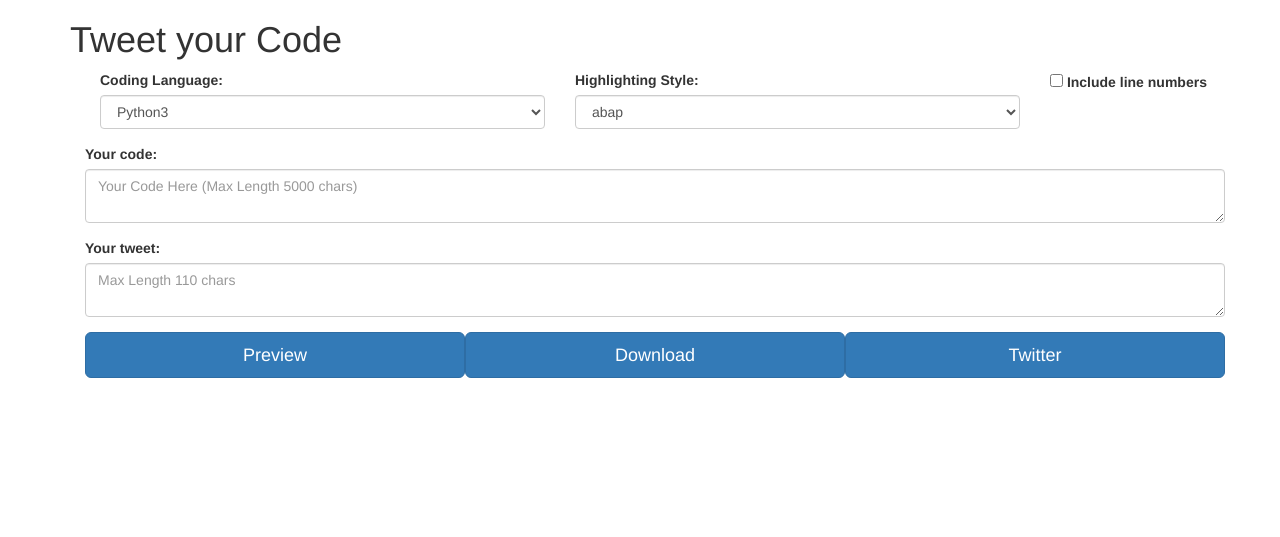
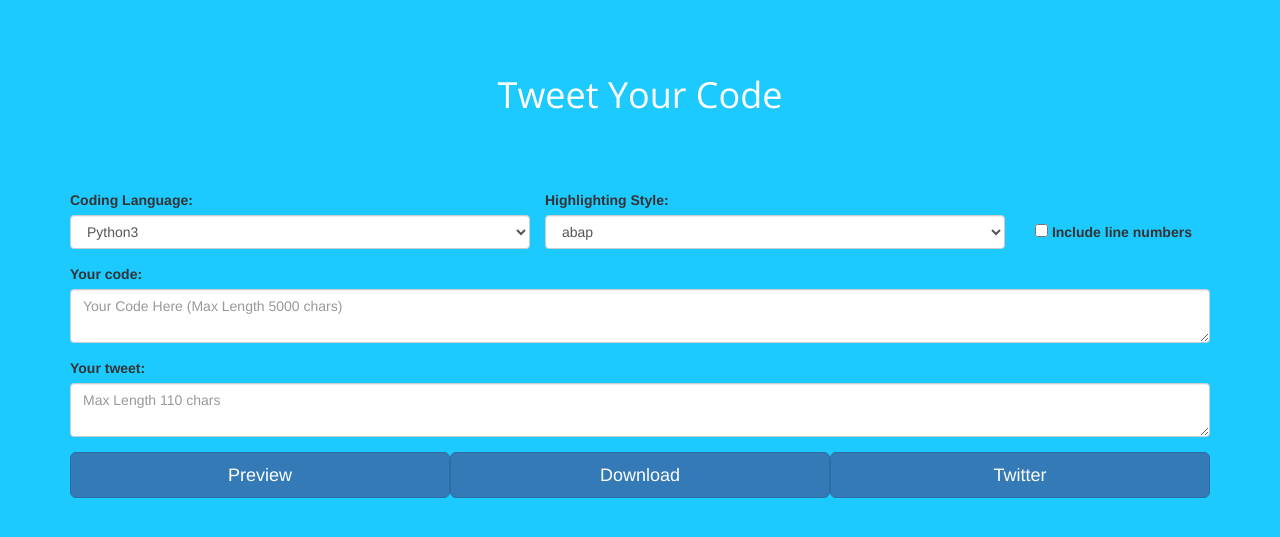
Before and after one commit to markableidinger/tweetyourcode, a Flask app: page / in a window 1280 px wide. Shown: the top 537 px of the page. Run offline with Flask 2, Linux system fonts and the light colour scheme; parts of the project's set-up code (start-up, migrations or seed data) failed here and were passed over; some libraries are stand-ins or nearby versions.

Commit message:
first draft of restyle

```diff
--- a/static/css/style.css
+++ b/static/css/style.css
@@ -0,0 +1,19 @@
+body {
+    background-color: #1dcaff;
+}
+
+.top-dropdown {
+    padding-left: 0px;
+}
+
+.line-numbers {
+    margin-top: 30px
+}
+
+.header {
+    color: white;
+    text-align: center;
+    margin-top: 75px;
+    margin-bottom: 75px;
+    font-family: 'Open Sans', sans-serif;
+}
--- a/templates/home.html
+++ b/templates/home.html
@@ -3,16 +3,18 @@
 <head>
     <meta name="viewport" content="width=device-width, initial-scale=1">
     <title>TweetYourCode</title>
+    <link href='https://fonts.googleapis.com/css?family=Open+Sans:300' rel='stylesheet' type='text/css'>
     <link href="static/bootstrap/css/bootstrap.min.css" rel="stylesheet">
+    <link href="static/css/style.css" rel="stylesheet">
     <script type="text/javascript" src="static/js/jquery-2.2.1.min.js"></script>
     <script type="text/javascript" src="static/js/app.js"></script>
 </head>
 <body>
-    <div class='container'>
-        <h1>Tweet your Code</h1>
+    <h1 class='header'>Tweet Your Code</h1>
+    <div>
         <form action='/submit_form' method=post id='code_form'>
             <div class='container'>
-                <div class='form-group col-md-5'>
+                <div class='form-group col-md-5 top-dropdown'>
                     <label>Coding Language:</label>
                     <select id='language' name='language' class='form-control'>
                         {% for lexer in lexers %}
@@ -20,7 +22,7 @@
                         {% endfor %}
                     </select>
                 </div>
-                <div class='form-group col-md-5'>
+                <div class='form-group col-md-5 top-dropdown'>
                     <label>Highlighting Style:</label>
                     <select id='style' name='style' class='form-control'>
                         {% for style in styles %}
@@ -28,7 +30,7 @@
                         {% endfor %}
                     </select>
                 </div>
-                <div class='form-group col-md-2'>
+                <div class='form-group col-md-2 line-numbers'>
                     <label>
                         <input type="checkbox" name='line_numbers' id='line_numbers'> Include line numbers
                     </label>
```
